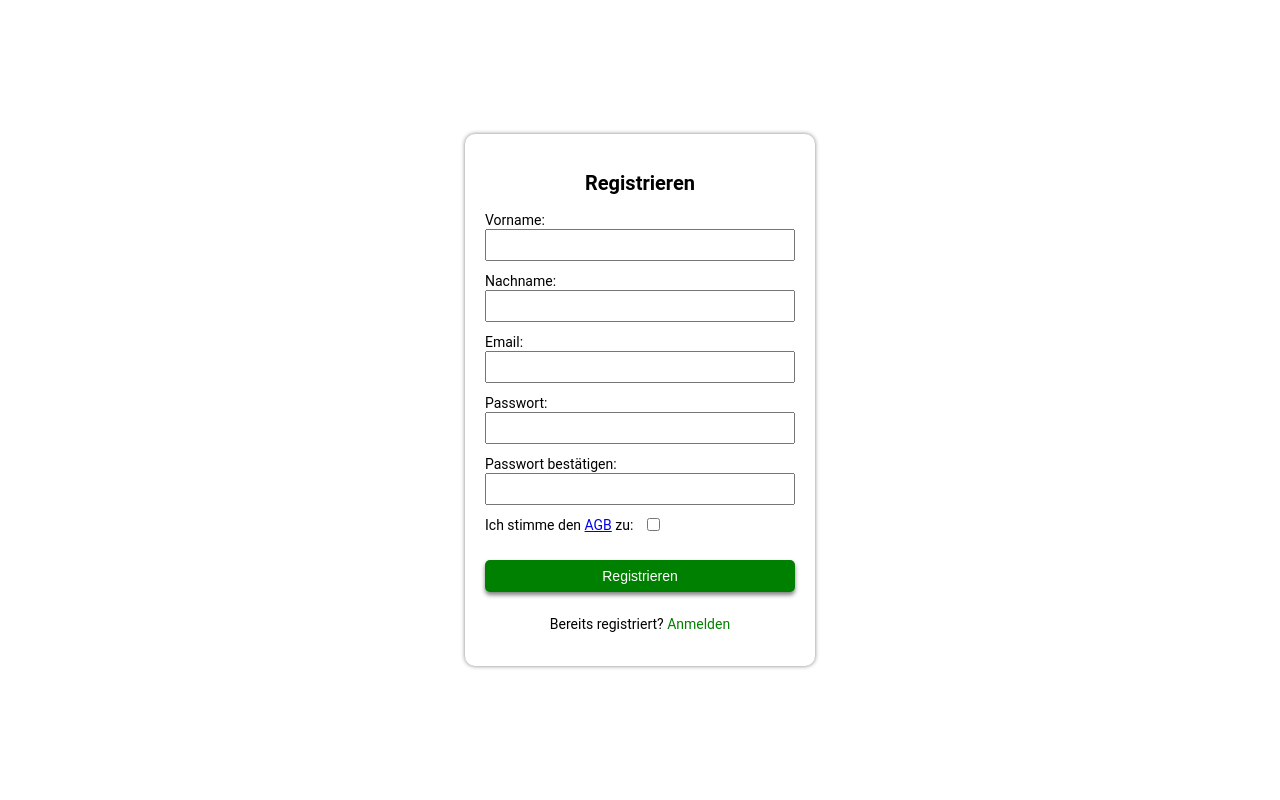
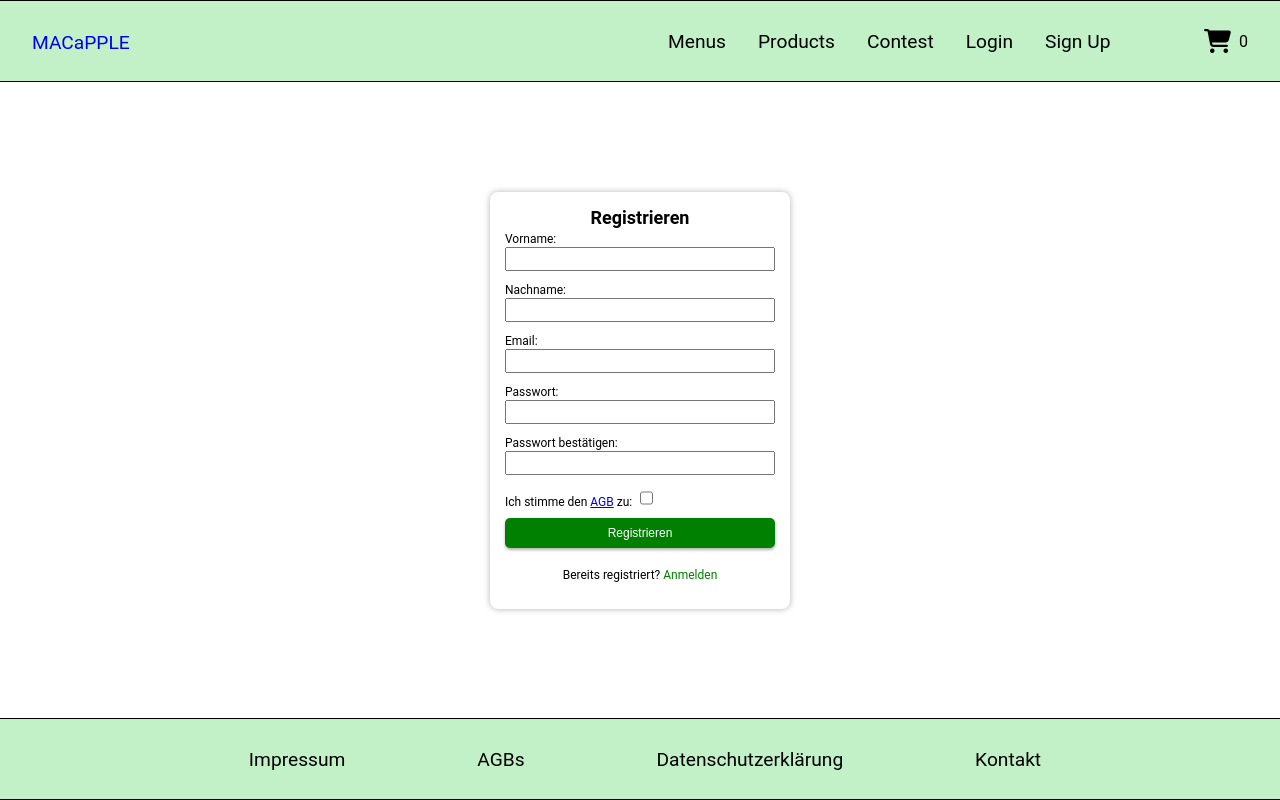
Before and after one commit to MarvinBS-Erlangen/ProjektCode, a PHP site: page /register.php in a window 1280 px wide. Run offline with PHP 8.4, Linux system fonts and the light colour scheme.

Commit message:
Added styles to register.php

```diff
--- /dev/null
+++ b/footer.php
@@ -0,0 +1,8 @@
+<footer>
+    <ul class="footer-list">
+        <li><a href="/impressum">Impressum</a></li>
+        <li><a href="/agbs">AGBs</a></li>
+        <li><a href="/datenschutzerklaerung">Datenschutzerklärung</a></li>
+        <li><a href="/kontakt">Kontakt</a></li>
+    </ul>
+</footer>
--- /dev/null
+++ b/header.php
@@ -0,0 +1,18 @@
+<header class="header">
+        <div class="header-title">
+            <span id="title" class="title"><a href="/">MACaPPLE</a></span>
+        </div>
+        <div class="nav-links">
+            <ul class="nav-list">
+                <li class="btn-menus"><a href="/menus">Menus</a></li>
+                <li class="btn-products"><a href="/products">Products</a></li>
+                <li class="btn-contest"><a href="/contest">Contest</a></li>
+                <li class="btn-login"><a href="/login">Login</a></li>
+                <li class="btn-signup"><a href="/signup">Sign Up</a></li>
+            </ul>
+        </div>
+        <div class="cart-container">
+            <i class="fa-solid fa-cart-shopping cart-icon"></i>
+            <span class="items-in-cart">0</span>
+        </div>
+    </header>
--- a/register.php
+++ b/register.php
@@ -56,24 +56,30 @@ if ($_SERVER['REQUEST_METHOD'] === 'POST') {
     <meta charset="UTF-8">
     <meta name="viewport" content="width=device-width, initial-scale=1.0">
     <link rel="stylesheet" href="./styles/register.css">
+    <link rel="stylesheet" href="https://cdnjs.cloudflare.com/ajax/libs/font-awesome/6.7.2/css/all.min.css"
+        integrity="sha512-Evv84Mr4kqVGRNSgIGL/F/aIDqQb7xQ2vcrdIwxfjThSH8CSR7PBEakCr51Ck+w+/U6swU2Im1vVX0SVk9ABhg=="
+        crossorigin="anonymous" referrerpolicy="no-referrer" />
     <title>Registrieren</title>
 </head>
 
 <body>
+
+<?php include 'header.php'; ?>
+
     <div class="form-container">
         <h2 class="signup-title">Registrieren</h2>
         <form action="register.php" method="post">
             <label for="vorname">Vorname:</label>
-            <input type="text" id="vorname" name="Vorname" required><br>
+            <input type="text" id="vorname" name="Vorname" required>
 
             <label for="nachname">Nachname:</label>
-            <input type="text" id="nachname" name="Nachname" required><br>
+            <input type="text" id="nachname" name="Nachname" required>
 
             <label for="email">Email:</label>
-            <input type="email" id="email" name="EMail" required><br>
+            <input type="email" id="email" name="EMail" required>
 
             <label for="password">Passwort:</label>
-            <input type="password" id="password" name="Password_Hash" required><br>
+            <input type="password" id="password" name="Password_Hash" required>
 
             <label for="Confirm_Password">Passwort bestätigen:</label>
             <input type="password" id="Confirm_Password" name="Confirm_Password" required>
@@ -81,13 +87,15 @@ if ($_SERVER['REQUEST_METHOD'] === 'POST') {
             <div class="agb-container">
                 <div class="label-container"><label for="agb">Ich stimme den <a href="agb.html" target="_blank">AGB</a> zu:</label></div>
                 <div class="checkbox-container"><input type="checkbox" id="agb" name="AGB" required></div>
-            </div><br>
+            </div>
 
             <input type="submit" id="btn-signup" value="Registrieren">
         </form>
         <p class="already-registered">Bereits registriert? <a href="login.php">Anmelden</a></p>
     </div>
+
+    <?php include 'footer.php'; ?>
+
 </body>
-<!-- test 1 -->
 
 </html>
--- a/styles/register.css
+++ b/styles/register.css
@@ -7,38 +7,115 @@ body {
     min-height: 100vh;
     width: 100vw;
     font-family: 'Roboto', sans-serif;
+    position: relative;
+}
+
+/* Header Styles */
+.header {
+    display: flex;
+    justify-content: space-between;
+    align-items: center;
+    border: 0.5px solid black;
+    background-color: #C2F1C8; /* Light green */
+    /* box-shadow: 0 3px 30px rgba(0, 0, 0, 0.5); */
+    height: clamp(3rem, 5rem, 7rem);
+    width: 100vw;
+    top: 0;
+    position: absolute;
+}
+
+/* Title Styles */
+.header-title {
+    flex: 1;
+    font-size: 1.5rem;
+    margin-left: 2rem;
+    color: black;
+}
+
+.title > a {
+    text-decoration: none;
+}
+.title {
+    cursor: pointer;
+    font-size: 1.2rem;
+    color: black;
+}
+
+/* Navigation Links */
+.nav-links {
+    display: flex;
+    gap: 1rem;
+    margin-right: 2rem;
+    width: 40vw;
+}
+
+.nav-list {
+    display: flex;
+    list-style-type: none;
+    gap: 2rem;
+    align-items: center;
+    justify-content: center;
+}
+
+.nav-list li a {
+    text-decoration: none;
+    font-size: 1.2rem;
+    color: black;
+}
+
+/* Cart Container */
+.cart-container {
+    display: flex;
+    justify-content: center;
+    align-items: center;
+    gap: 0.5rem;
+    margin-right: 2rem;
+    margin-left: 2rem;
+}
+
+.cart-icon {
+    font-size: 1.5rem;
+}
+
+.cart-icon:hover{
+    cursor: pointer;
+}
+
+.items-in-cart {
+    font-size: 1rem;
 }
 
 .form-container {
-    /* border: 1px solid black; */
-    border-radius: 10px;
-    padding: 20px; /* Reduce padding to make the form more compact */
+    border-radius: 8px;  /* Etwas kleinere Abrundung */
+    padding: 15px;  /* Etwas weniger Padding */
     display: flex;
     flex-direction: column;
     width: 100%;
-    max-width: 350px; /* Smaller width */
+    max-width: 300px;  /* Noch kleinere Breite */
     box-sizing: border-box;
-    box-shadow: 0 0 4px rgba(0, 0, 0, 0.5);
+    box-shadow: 0 0 6px rgba(0, 0, 0, 0.3);  /* Dezenterer Schatten */
+    height: auto;  /* Höhe automatisch anpassen */
+    margin: 0 auto;  /* Zentrieren */
 }
 
 label {
-    width: 100%;
-    margin-bottom: 5px;
-    font-size: 14px; /* Smaller font size */
+    margin-bottom: 4px;  /* Weniger Abstand zwischen Label und Input */
+    font-size: 12px;  /* Kleinere Schriftgröße */
 }
 
 input {
     width: 100%;
-    padding: 6px; /* Smaller padding for inputs */
-    margin-bottom: 10px;
-    font-size: 14px; /* Smaller font size for inputs */
+    padding: 5px;  /* Weniger Innenabstand für die Inputs */
+    margin-bottom: 8px;  /* Weniger Abstand zwischen den Eingabefeldern */
+    font-size: 12px;  /* Kleinere Schriftgröße */
     box-sizing: border-box;
+    height: 1.5rem;  /* Kleinere Höhe */
 }
 
 .signup-title {
     text-align: center;
-    margin-bottom: 15px; /* Reduced space below title */
-    font-size: 20px; /* Smaller font size for title */
+    margin: 0 auto;
+    font-size: 18px;  /* Kleinere Schriftgröße */
 }
 
 #btn-signup {
@@ -46,43 +123,71 @@ input {
     color: white;
     border: none;
     border-radius: 5px;
-    box-shadow: 0 3px 4px rgba(0, 0, 0, 0.5);
-    padding: 8px 12px; /* Adjusted button padding */
-    font-size: 14px; /* Smaller font size for button */
+    box-shadow: 0 2px 3px rgba(0, 0, 0, 0.3);  /* Dezenterer Schatten */
+    padding: 6px 10px;  /* Kleinere Button-Padding */
+    font-size: 12px;  /* Kleinere Schriftgröße für den Button */
+    height: 30px;
+
 }
 
 .already-registered {
     text-align: center;
-    font-size: 14px; /* Smaller font size for "already registered" text */
-}
-
-.already-registered:hover {
-    cursor: pointer;
+    font-size: 12px;  /* Kleinere Schriftgröße für den Text */
 }
 
 .already-registered > a {
     text-decoration: none;
     color: green;
-    font-size: 14px; /* Same font size for the link */
-    cursor: pointer;
+    font-size: 12px;  /* Gleiche Schriftgröße für den Link */
 }
 
 .agb-container {
     display: flex;
-    align-items: center; /* Vertically align label and checkbox */
+    align-items: center;
     justify-content: flex-start;
-    gap: 5px; /* Adjust space between label and checkbox */
-}
-
-.label-container {
-    display: flex;
-    align-items: center; /* Center the label vertically */
-    margin-right: 5px; /* Optional: space between the label and checkbox */
+    gap: 4px;  /* Weniger Abstand zwischen Label und Checkbox */
 }
 
 .checkbox-container {
     display: flex;
-    align-items: center; /* Center the checkbox vertically */
+    align-items: center;
     justify-content: center;
     text-align: center;
 }
+
+
+footer {
+    display: flex;
+    justify-content: center;
+    align-items: center;
+    border: 0.5px solid black;
+    background-color: #C2F1C8; /* Light green */
+    /* box-shadow: 0 3px 30px rgba(0, 0, 0, 0.5); */
+    height: clamp(3rem, 5rem, 7rem);
+    width: 100vw;
+    bottom: 0;
+    position: absolute;
+}
+
+.footer-list {
+    display: flex;
+    justify-content: space-evenly;
+    align-items: center;
+    gap: 1rem;
+    margin-right: 30px;
+    width: 80vw;
+}
+
+.footer-list > li {
+    display: flex;
+    list-style-type: none;
+    gap: 1rem;
+    align-items: center;
+    justify-content: center;
+}
+
+.footer-list li a {
+    text-decoration: none;
+    font-size: 1.2rem;
+    color: black;
+}
```
Also changed, not shown: login.php (+4 -26 lines), styles/login.css (+11 -18 lines).
